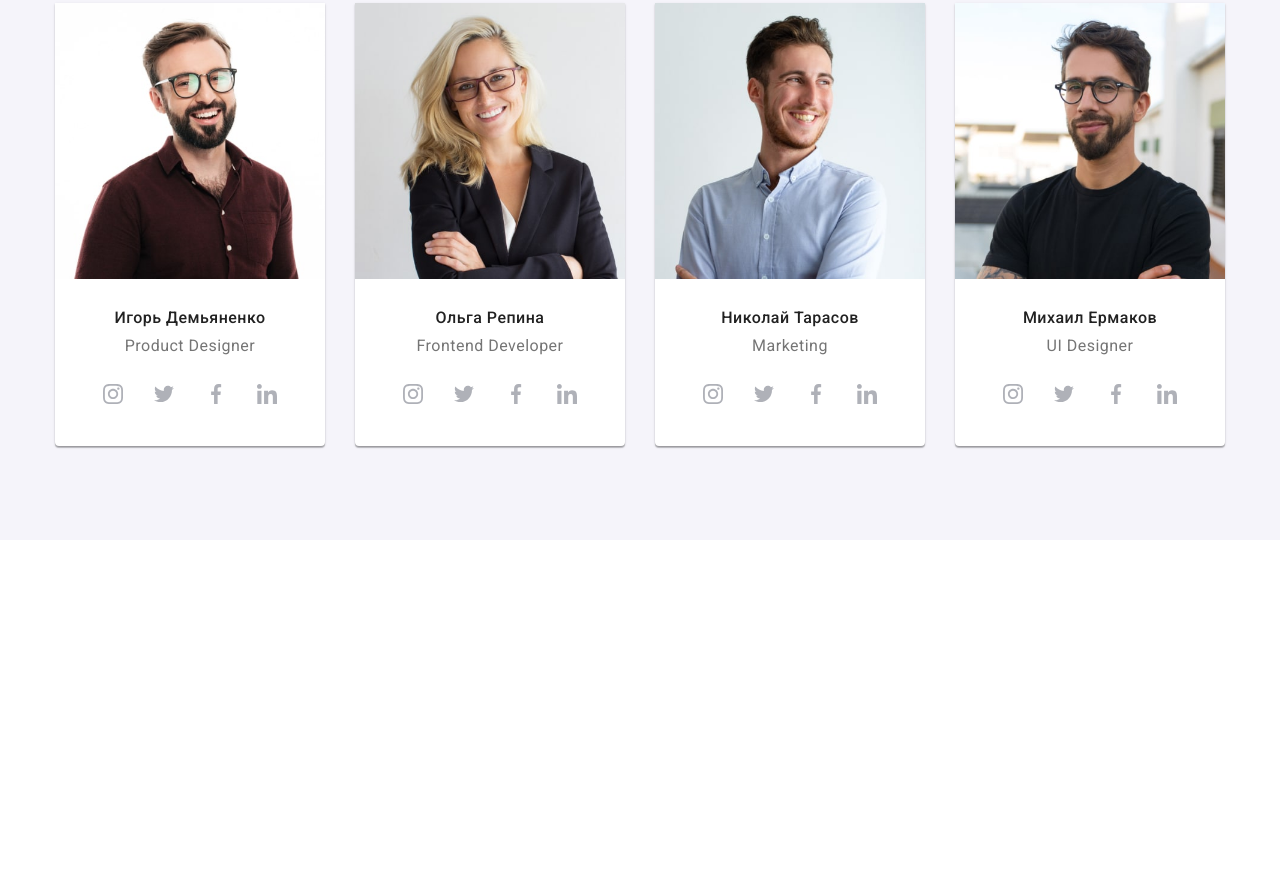
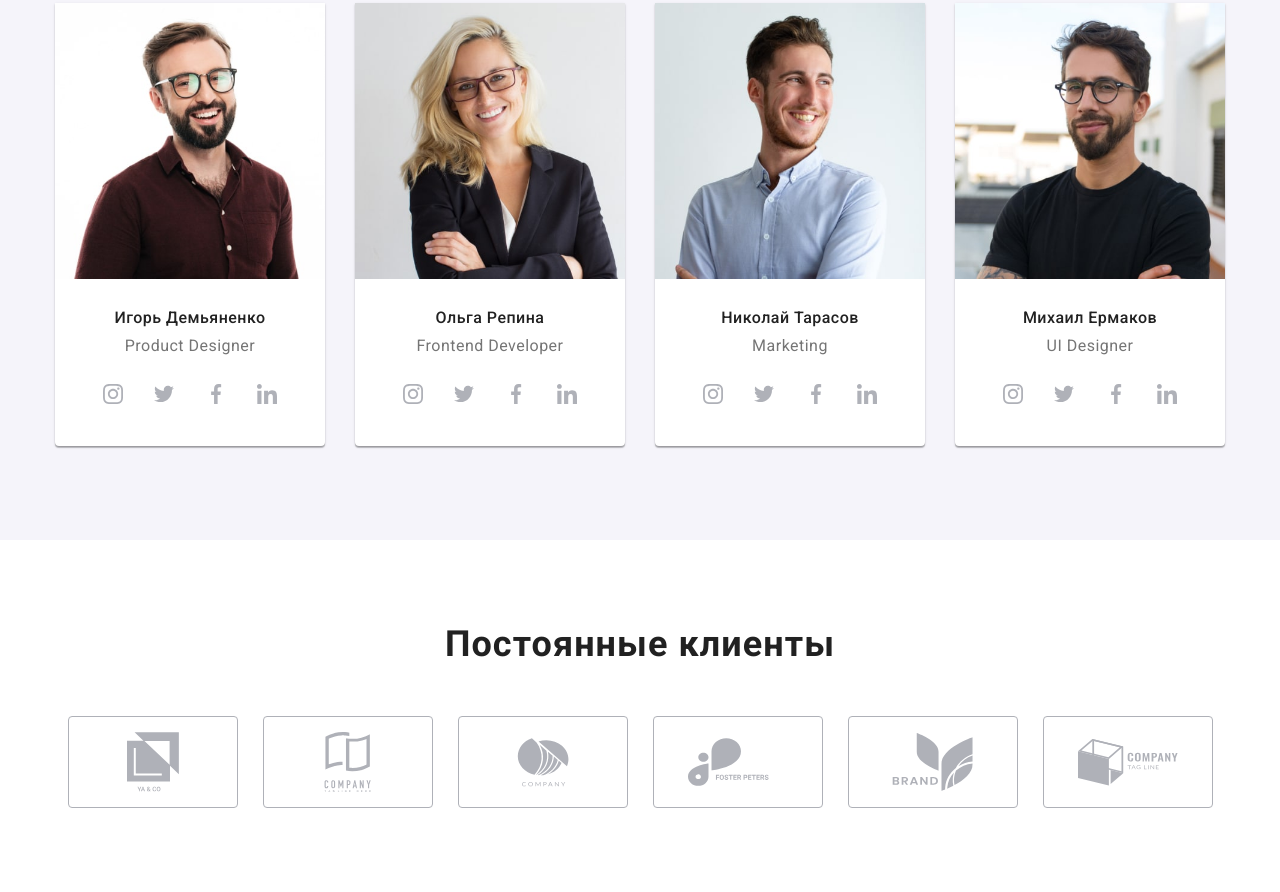
Before and after one commit to SerhiiKurdesha/goit-markup-hw-08, a plain HTML site: page index.html in a window 1280 px wide. Shown: the part 585-1477 px from the top of the page. Before the commit the page ends 1125 px from the top, so only its background shows below. Drawn offline with nearby package versions, Linux system fonts and the light colour scheme.

Commit message:
add work

```diff
--- a/index.html
+++ b/index.html
@@ -138,7 +138,6 @@
                             <source srcset="./images/team/team-1.jpg 1x, ./images/team/team-1-2x.jpg 2x" media="(min-width: 480px)">
                             <img src="./images/format/emp.1.jpg" alt="Игорь Демьяненко" width="#">
                         </picture>
-                        <!-- <img srcset="./images/team/team-a1x.jpg 1x, ./images/team/team-a2x.jpg 2x, ./images/team/team-a3x.jpg 3x" src="./images/format/emp.1.jpg" alt="Игорь Демьяненко" width="270"> -->
                         <div class="team__box">
                             <h3 class="team__name">Игорь Демьяненко</h3>
                             <p class="team__position">Product Designer</p>
@@ -310,48 +309,48 @@
 
         <!-- Постоянные клиенты -->
 
-        <!-- <section class="companies">
+        <section class="companies">
             <div class="container">
                 <h2 class="companies__title">Постоянные клиенты</h2>
                 <ul class="companies__list">
-                    <li>
+                    <li class="companies__item">
                         <a href="#" class="companies__link">
-                            <svg class="companies__svg" width="106" height="60">
+                            <svg class="companies__svg" width="52" height="60">
                                 <use href="./images/post1/sprite.svg#icon-group"></use>
                             </svg>
                         </a>
                     </li>
-                    <li>
+                    <li class="companies__item">
                         <a href="#" class="companies__link">
-                            <svg class="companies__svg" width="106" height="60">
+                            <svg class="companies__svg" width="52" height="60">
                                 <use href="./images/post1/sprite.svg#icon-group1"></use>
                             </svg>
                         </a>
                     </li>
-                    <li>
+                    <li class="companies__item">
                         <a href="#" class="companies__link">
-                            <svg class="companies__svg" width="106" height="60">
+                            <svg class="companies__svg" width="52" height="60">
                                 <use href="./images/post1/sprite.svg#icon-group2"></use>
                             </svg>
                         </a>
                     </li>
-                    <li>
+                    <li class="companies__item">
                         <a href="#" class="companies__link">
-                            <svg class="companies__svg" width="106" height="60">
+                            <svg class="companies__svg" width="100" height="60">
                                 <use href="./images/post1/sprite.svg#icon-group3"></use>
                             </svg>
                         </a>
                     </li>
-                    <li>
+                    <li class="companies__item">
                         <a href="#" class="companies__link">
-                            <svg class="companies__svg" width="106" height="60">
+                            <svg class="companies__svg" width="100" height="60">
                                 <use href="./images/post1/sprite.svg#icon-group4"></use>
                             </svg>
                         </a>
                     </li>
-                    <li>
+                    <li class="companies__item">
                         <a href="#" class="companies__link">
-                            <svg class="companies__svg" width="106" height="60">
+                            <svg class="companies__svg" width="100" height="60">
                                 <use href="./images/post1/sprite.svg#icon-group5"></use>
                             </svg>
                         </a>
@@ -361,7 +360,7 @@
                 </ul>
 
             </div>
-        </section> -->
+        </section>
 
     </main>
 
--- a/sass/components/_section-five.scss
+++ b/sass/components/_section-five.scss
@@ -1,32 +1,83 @@
 .companies{
-    padding-top: 94px;
-    padding-bottom: 94px;
+    padding-top: 60px;
+    padding-bottom: 60px;
 }
 .companies__title{
-    margin-bottom: 50px;
+    margin-bottom: 30px;
     font-weight: bold;
-    font-size: 36px;
+    font-size: 28px;
     line-height: 1.16;
     text-align: center;
     letter-spacing: 0.03em;
     color: $title-text-color;
+
+    @media screen and (min-width: 480px){
+        padding-top: 0;
+    }
+
+    @media screen and (min-width: 1200px){
+        font-size: 36px;
+        padding-top: 24px;
+        margin-bottom: 50px;
+    }
+
 }
 .companies__list{
-    display: flex;
-    justify-content: space-around;
+
+    @media screen and (min-width: 480px){
+        display: flex;
+        flex-wrap: wrap;
+        justify-content: space-around;
+    }
+    @media screen and (min-width: 1200px){
+        padding-bottom: 24px;
+    }
+}
+.companies__item{
+    margin-bottom: 30px;
+
+    &:last-child{
+        margin-bottom: 0;
+    }
+    @media screen and (min-width: 480px){
+
+        &:nth-last-child(2){
+            margin-bottom: 0;
+        }
+    }
+    @media screen and (min-width: 768px){
+
+        &:nth-last-child(3){
+            margin-bottom: 0;
+        }
+    }
+    @media screen and (min-width: 1200px){
+        margin-bottom: 0;
+    }
 }
 .companies__svg{
     transition: fill 250ms cubic-bezier(0.4, 0, 0.2, 1);
 }
 .companies__link{
-    display: block;
-    width: 170px;
+    display: flex;
+    justify-content: center;
+    align-items: center;
     height: 92px;
-    padding: 16px 32px;
     border: 1px solid $four-icons-color;
     border-radius: 4px;
     fill: $four-icons-color;
     transition: border 250ms $transition;
+
+    @media screen and (min-width: 480px){
+        width: 210px;
+    }
+    @media screen and (min-width: 768px){
+        width: 226px;
+    }
+    @media screen and (min-width: 1200px){
+        width: 170px;
+    }
+
 }
 .companies__link{
 
```
Also changed, not shown: css/main.css, css/main.min.css, 2 other files.
